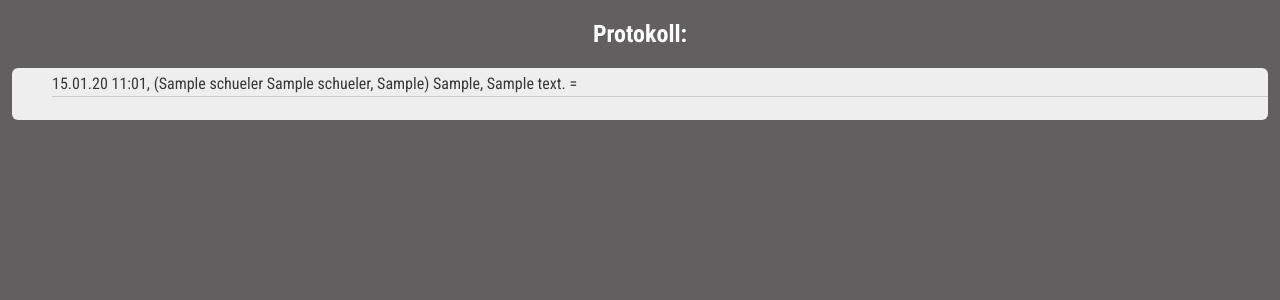
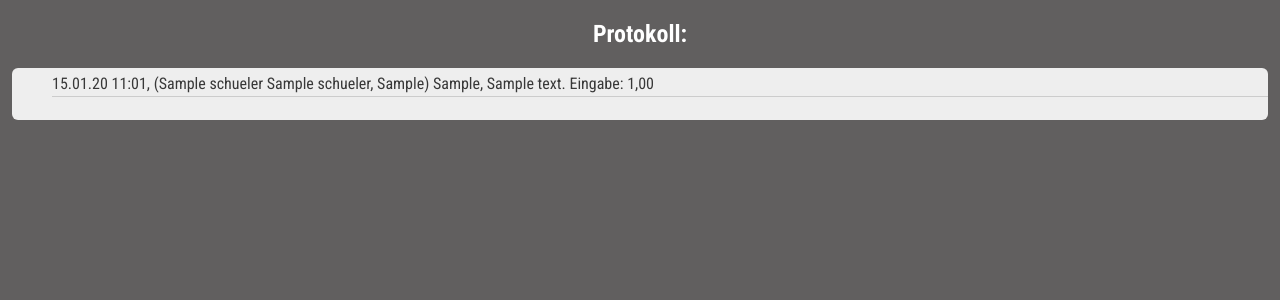
Before and after one commit to pitweazle/rechentrainerweb, a Django app: page /protokoll in a window 1280 px wide. Shown: the part 112-412 px from the top of the page. Run offline with Django 4.2, Linux system fonts and the light colour scheme; tables that the repository leaves empty hold one stand-in row (values such as "Sample post").

Commit message:
25.02.22 13:45

```diff
--- a/core/templates/core/protokoll.html
+++ b/core/templates/core/protokoll.html
@@ -13,10 +13,9 @@
 
 <ul>
     {% for modul in module %}
-        <li><a
-            class="button" href="{% url 'antwort' modul.id %}" >
-            {{ modul.start|date:"d.m.y H:m"}}, {{modul.user}} {{modul.kategorie}}, {{ modul.text}} = {{modul.result}}
-        </a></li>
+        <li>
+            <a>{{ modul.start|date:"d.m.y H:m"}}, {{modul.user}} {{modul.kategorie}}, {{ modul.text}} Eingabe: {{modul.value}}</a>
+        </li>
 
         <br>
         {% empty %}
```
